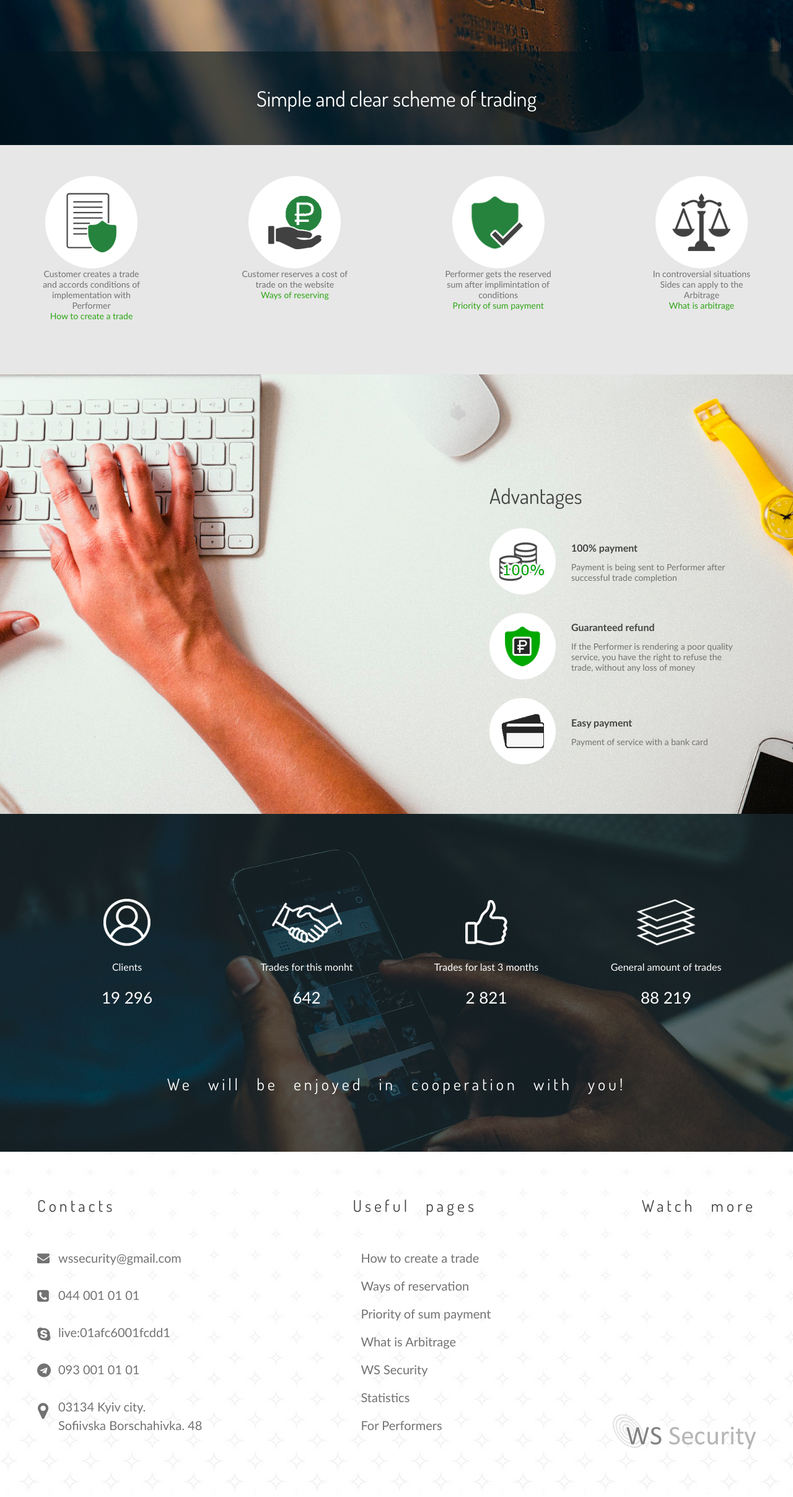
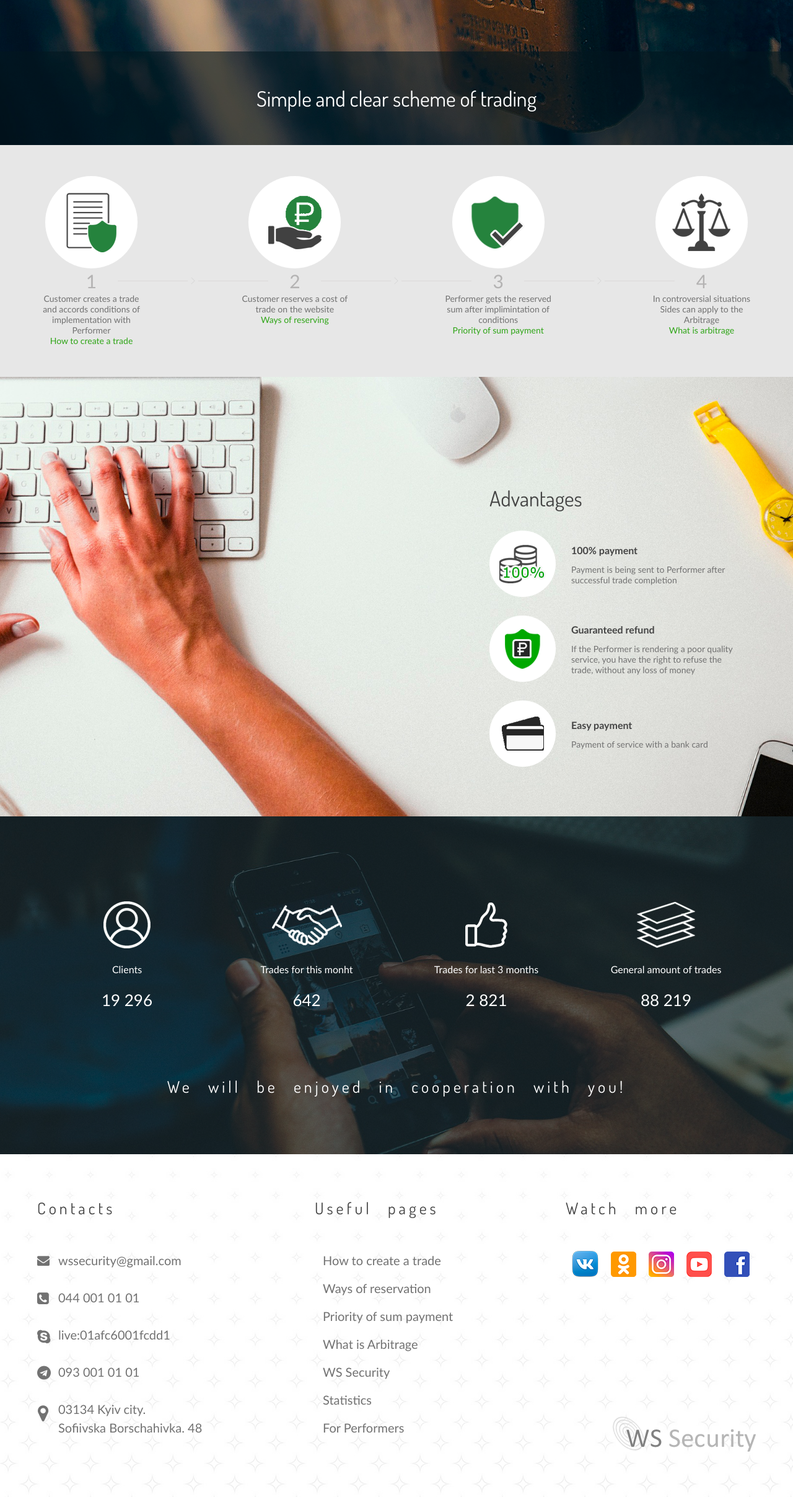
Before and after one commit to mahonya333/WS-Security, a plain HTML site: page index.html in a window 1280 px wide. Shown: the part 696-3111 px from the top of the page at 62% size. Drawn offline with Linux system fonts and the light colour scheme; files whose address does not match are found by name.

Commit message:
сделан адаптив footer и header, правки секции scheme

```diff
--- a/index.html
+++ b/index.html
@@ -80,6 +80,11 @@
                                 <img clas="scheme__img" src="images/paper.png" alt="paper image">
                             </div>
                             <div class="scheme-item__content">
+                                <span class="scheme-item__content-number">
+                                    1
+                                    <img class="scheme-item__content-arrow" src="images/sheme-number-arrow.png"
+                                        alt="scheme arrow">
+                                </span>
                                 <p class="scheme-item__content-text">
                                     Customer creates a trade
                                     and accords conditions of
@@ -94,7 +99,13 @@
                             <div class="scheme-item__img-wrapper">
                                 <img clas="scheme__img" src="images/hand.png" alt="hand image">
                             </div>
+
                             <div class="scheme-item__content">
+                                <span class="scheme-item__content-number">
+                                    2
+                                    <img class="scheme-item__content-arrow" src="images/sheme-number-arrow.png"
+                                        alt="scheme arrow">
+                                </span>
                                 <p class="scheme-item__content-text">
                                     Customer reserves
                                     a cost of trade on the
@@ -110,6 +121,11 @@
                                 <img clas="scheme__img" src="images/shield.png" alt="shield image">
                             </div>
                             <div class="scheme-item__content">
+                                <span class="scheme-item__content-number">
+                                    3
+                                    <img class="scheme-item__content-arrow" src="images/sheme-number-arrow.png"
+                                        alt="scheme arrow">
+                                </span>
                                 <p class="scheme-item__content-text">
                                     Performer gets the reserved
                                     sum after implimintation
@@ -125,6 +141,7 @@
                                 <img clas="scheme__img" src="images/libra.png" alt="libra image">
                             </div>
                             <div class="scheme-item__content">
+                                <span class="scheme-item__content-number">4</span>
                                 <p class="scheme-item__content-text">
                                     In controversial situations
                                     Sides can apply to the
@@ -324,14 +341,48 @@
                             </li>
                         </ul>
                     </div>
-                    <div class="footer__socials">
+                    <div class="footer-socials">
                         <h3 class="footer__title title">
                             Watch more
                         </h3>
-                        <div class="footer__socials-list">
-
-                        </div>
-                        <div class="footer__logo">
+                        <ul class="footer-socials__list">
+                            <li class="footer-socials__list-item">
+                                <a class="footer-socials__list-link" href="#">
+                                    <img class="footer-socials__list-img" src="images/socials/icon-vk.png"
+                                        alt="vkontakte">
+                                    vkontakte
+                                </a>
+                            </li>
+                            <li class="footer-socials__list-item">
+                                <a class="footer-socials__list-link" href="#">
+                                    <img class="footer-socials__list-img" src="images/socials/classmates-icon.png"
+                                        alt="odnoklassniki">
+                                    odnoklassniki
+                                </a>
+                            </li>
+                            <li class="footer-socials__list-item">
+                                <a class="footer-socials__list-link" href="#">
+                                    <img class="footer-socials__list-img" src="images/socials/instagram-icon.png"
+                                        alt="instagram">
+                                    instagram
+                                </a>
+                            </li>
+                            <li class="footer-socials__list-item">
+                                <a class="footer-socials__list-link" href="#">
+                                    <img class="footer-socials__list-img" src="images/socials/youtube-icon.png"
+                                        alt="youtube">
+                                    youtube
+                                </a>
+                            </li>
+                            <li class="footer-socials__list-item">
+                                <a class="footer-socials__list-link" href="#">
+                                    <img class="footer-socials__list-img" src="images/socials/facebook-icon.png"
+                                        alt="facebook">
+                                    facebook
+                                </a>
+                            </li>
+                        </ul>
+                        <div class="footer-logo">
                             <a href="#">
                                 <img src="images/footer-logo.png" alt="logo">
                             </a>
--- a/scss/_media.scss
+++ b/scss/_media.scss
@@ -1,20 +1,35 @@
-@media (max-width: 1280px){
-    .advantages{
-        .advantages__inner{
+@media (max-width: 1280px) {
+    .advantages {
+        .advantages__inner {
             right: 100px;
         }
     }
 }
-@media (max-width: 1100px){
-    .advantages{
-        .advantages__inner{
+@media (max-width: 1170px){
+    .scheme-item__content-arrow{
+        left: 70%;
+    }
+}
+@media (max-width: 1140px){
+    .scheme-item__content-arrow{
+        left: 65%;
+    }
+}
+@media (max-width: 1080px){
+    .scheme-item__content-arrow{
+        left: 60%;
+    }
+}
+@media (max-width: 1100px) {
+    .advantages {
+        .advantages__inner {
             right: 30px;
         }
     }
 }
-@media (max-width: 700px){
-    .advantages{
-        .advantages__inner{
+@media (max-width: 700px) {
+    .advantages {
+        .advantages__inner {
             max-width: 400px;
             right: 0px;
             left: 0;
@@ -22,3 +37,36 @@
         }
     }
 }
+@media (max-width: 600px) {
+    .footer__title {
+        margin-bottom: 1.5rem;
+        font-size: 2rem;
+    }
+    .footer__contacts-item {
+        margin-bottom: 1.5rem;
+    }
+    .footer__contacts-link {
+        font-size: 1.5rem;
+    }
+    .footer__articles-item {
+        margin-bottom: 0.5rem;
+    }
+    .footer__articles-link {
+        font-size: 1.5rem;
+    }
+    .footer-socials__list-item {
+        padding-left: 0.5rem;
+        padding-right: 0.5rem;
+    }
+    .footer-socials__list-link {
+        width: 20px;
+    }
+    .footer-socials .footer-logo {
+        max-width: 150px;
+    }
+}
+@media (max-width: 400px) {
+    .footer-socials .footer-logo {
+        max-width: 120px;
+    }
+}
--- a/scss/_vars.scss
+++ b/scss/_vars.scss
@@ -7,7 +7,7 @@ $color-green: #2fa517;
 $color-dark-green: #4f8344;
 $color-dark-bg: rgba(3, 23, 30, .6);
 $color-gray-bg: #e7e7e7;
-
+$color-gray-light: #b4b3b3;
 
 
 
--- a/scss/style.scss
+++ b/scss/style.scss
@@ -21,12 +21,18 @@
   min-height: 9rem;
   @include breakpoint($mobile-width) {
     min-height: 5rem;
+    flex-wrap: wrap;
   }
   &__logo {
     min-width: 27.7rem;
     padding-left: 10rem;
+    @include breakpoint($tablet-width) {
+      min-width: auto;
+      padding-left: 4rem;
+    }
     @include breakpoint($mobile-width) {
-      padding-left: 4rem;
+      padding-left: 0;
+      margin: 1rem auto;
     }
     &-img {
       @include breakpoint($mobile-width) {
@@ -42,6 +48,9 @@
 .header-top__navigation {
   min-height: inherit;
   width: 100%;
+  @include breakpoint($mobile-width-small) {
+    min-height: 3rem;
+  }
   &-list {
     display: flex;
     justify-content: flex-end;
@@ -51,6 +60,9 @@
     display: block;
     max-width: 15rem;
     width: 100%;
+    @include breakpoint($mobile-width) {
+      max-width: 100%;
+    }
   }
   &-link {
     font-family: $Dosis-regular;
@@ -165,10 +177,10 @@
   @include breakpoint($tablet-width) {
     flex-basis: 50%;
     margin-bottom: 2rem;
-    @include breakpoint($mobile-width) {
-      flex-basis: 100%;
-      margin-bottom: 4rem;
-    }
+  }
+  @include breakpoint($mobile-width) {
+    flex-basis: 100%;
+    margin-bottom: 4rem;
   }
   &__img {
     &-wrapper {
@@ -189,6 +201,23 @@
     font-size: 1.4rem;
     @include breakpoint($mobile-width) {
       max-width: 100%;
+    }
+    &-number {
+      font-size: 3rem;
+      line-height: 4rem;
+      color: $color-gray-light;
+      display: block;
+      position: relative;
+    }
+    &-arrow {
+      position: absolute;
+      top: 50%;
+      transform: translateY(-50%);
+      left: 74%;
+      max-width: 24.3rem;
+      @include breakpoint($tablet-width) {
+        display: none;
+      }
     }
     &-text {
       margin: 0;
@@ -430,11 +459,25 @@
     }
   }
 }
-.footer__socials {
+.footer-socials {
   @include breakpoint($tablet-width) {
     flex-basis: 100%;
   }
-  .footer__logo {
+  &__list {
+    display: flex;
+    align-items: center;
+    &-item {
+      padding-left: 1rem;
+      padding-right: 1rem;
+    }
+    &-link {
+      display: inline-block;
+      font-size: 0;
+    }
+    &-img {
+    }
+  }
+  .footer-logo {
     position: absolute;
     bottom: 0;
     right: 0;
```
Also changed, not shown: css/style.css, images/sheme-number-arrow.png (added), images/socials/classmates-icon.png (added), images/socials/facebook-icon.png (added), images/socials/icon-vk.png (added), images/socials/instagram-icon.png (added), images/socials/youtube-icon.png (added).
